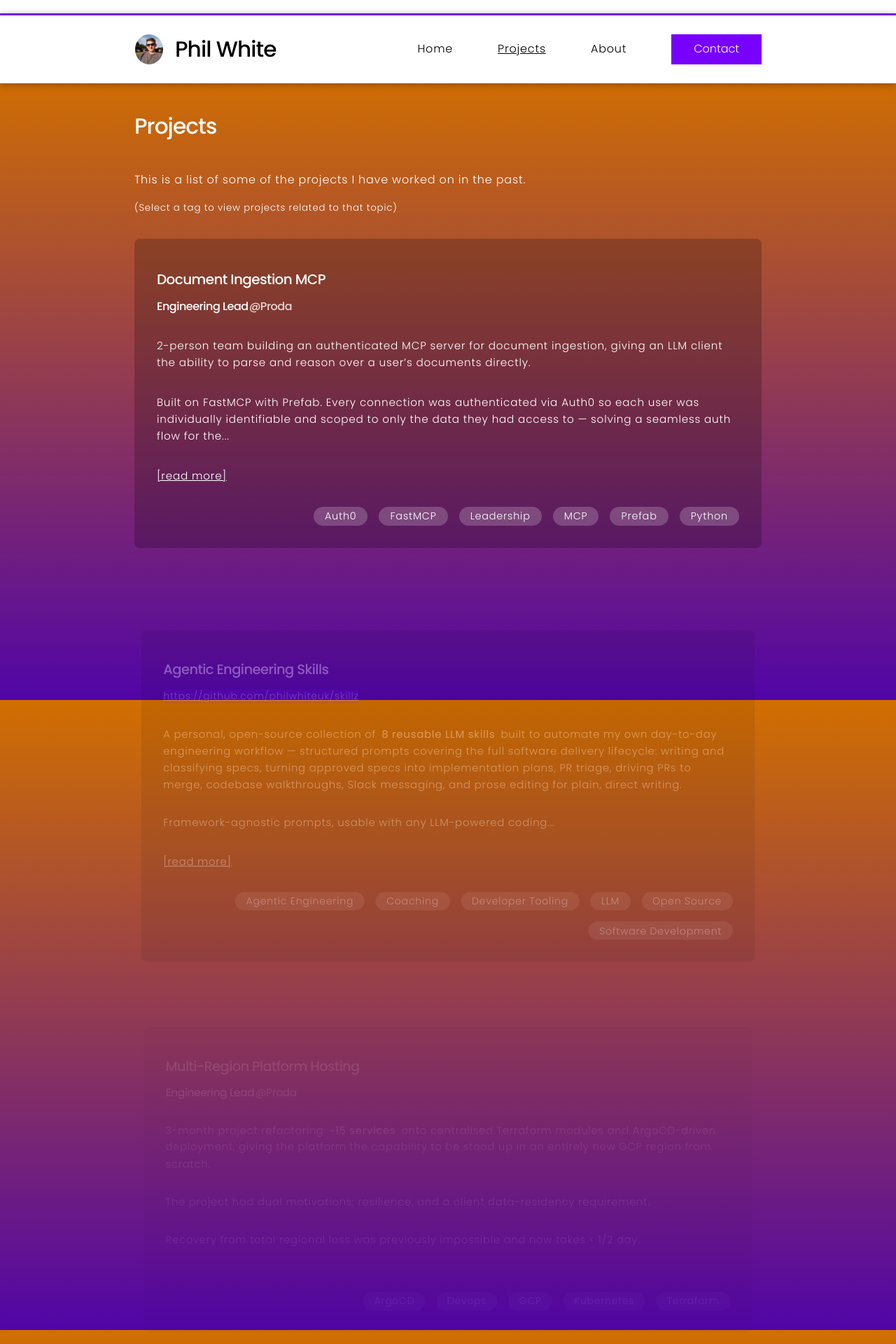
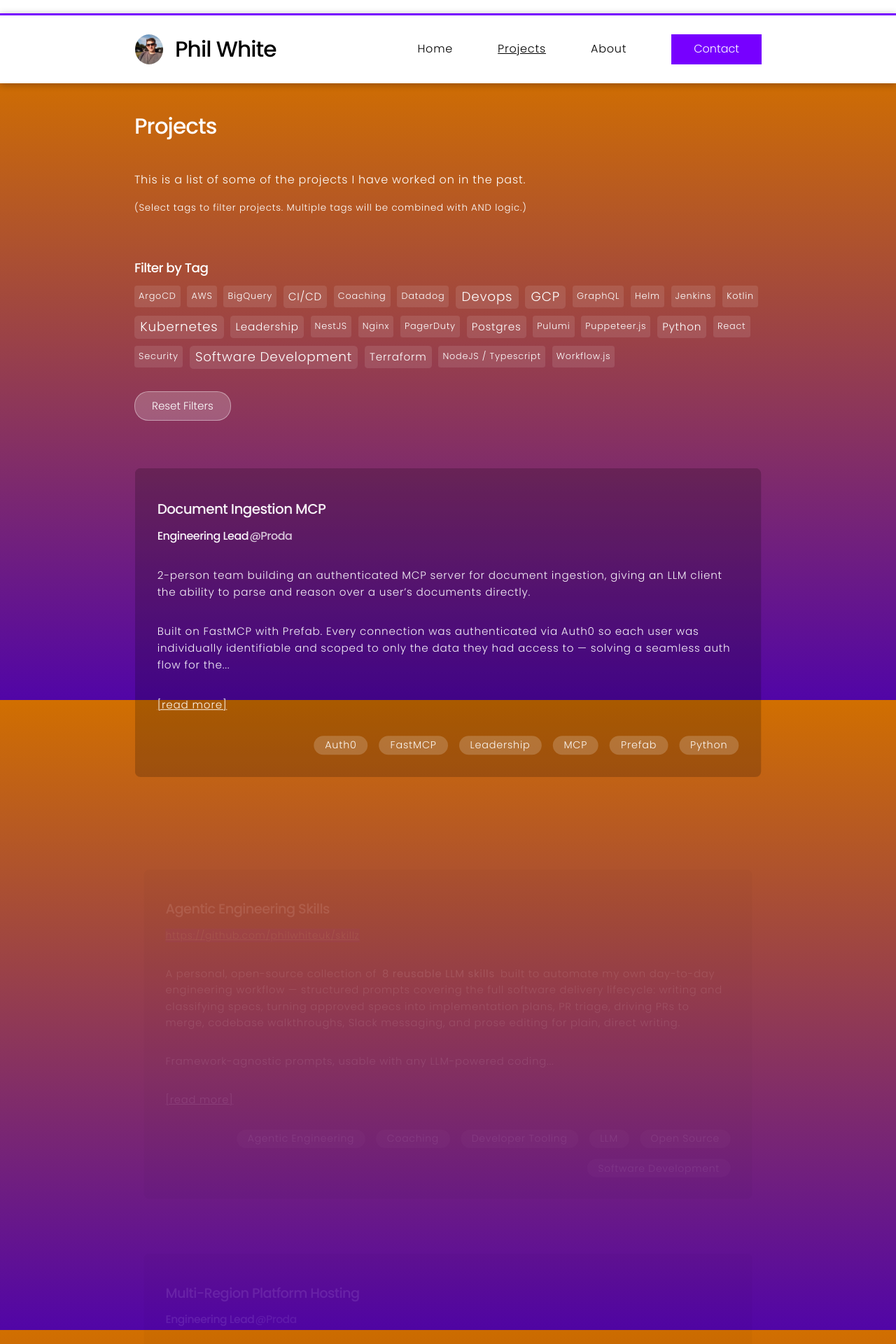
Before and after one commit to philwhiteuk/cv, a Jekyll site: the page built from pages/all-projects.html, in a window 1280 px wide. Shown: the top 1920 px of the page at 70% size. Built offline with Jekyll 4.4.1, drawn with Linux system fonts in a browser that asks for light colours.

Commit message:
Add tag cloud filtering to projects page
- Add interactive tag cloud with size-based visualization
- Support multi-tag filtering with AND logic
- Encode filters in URL query string (tags=tag1,tag2)
- Add reset filters button
- Show active tags with individual remove buttons
- Support browser back/forward navigation
- Add smooth transitions and hover effects
- New SCSS file for filter-specific styles
- JavaScript module for client-side filtering

Closes #tag-cloud-filter

Co-authored-by: philwhiteuk <philwhiteuk@users.noreply.github.com>

```diff
--- a/_sass/default.scss
+++ b/_sass/default.scss
@@ -56,6 +56,7 @@
   "theme/_header.scss",
   "theme/_homepage.scss",
   "theme/_projects.scss",
+  "theme/_projects-filter.scss",
   "theme/_subpage.scss",
   "theme/_tag.scss"
 ;
--- /dev/null
+++ b/_sass/theme/_projects-filter.scss
@@ -0,0 +1,155 @@
+// Project filters styles
+.project-filters {
+    width: 100%;
+    margin-bottom: var(--fluid-gutter-sm);
+
+    .active-tags-container {
+        margin-bottom: var(--fluid-gutter-sm);
+    }
+
+    .active-tags {
+        display: flex;
+        flex-wrap: wrap;
+        gap: calc(var(--fluid-gutter-sm) * 0.5);
+        align-items: center;
+        justify-content: flex-start;
+        list-style: none;
+        padding: 0;
+        margin: 0;
+
+        .active-tag {
+            display: flex;
+            align-items: center;
+            gap: calc(var(--fluid-gutter-sm) * 0.25);
+            background: rgba(255, 255, 255, 0.2);
+            padding: calc(var(--fluid-gutter-sm) * 0.25) calc(var(--fluid-gutter-sm) * 0.5);
+            border-radius: 20px;
+            font-size: clamp(0.75rem, calc(0.7rem + 0.25vw), 0.95rem);
+            color: $primary_fg;
+
+            .remove-tag {
+                display: flex;
+                align-items: center;
+                justify-content: center;
+                background: none;
+                border: none;
+                color: $primary_fg;
+                cursor: pointer;
+                font-size: 0.8em;
+                padding: 0 0 calc(var(--fluid-gutter-sm) * 0.1) calc(var(--fluid-gutter-sm) * 0.25);
+                line-height: 1;
+                border-radius: 50%;
+                transition: all 0.2s ease;
+
+                &:hover {
+                    background: rgba(255, 255, 255, 0.3);
+                    transform: scale(1.1);
+                }
+
+                &:focus {
+                    outline: 2px solid $primary_fg;
+                    outline-offset: 2px;
+                }
+            }
+        }
+    }
+
+    section[aria-label="skills"] {
+        margin-bottom: var(--fluid-gutter-sm);
+
+        h3 {
+            font-size: clamp(1rem, calc(0.95rem + 0.25vw), 1.25rem);
+            margin-bottom: calc(var(--fluid-gutter-sm) * 0.5);
+            color: $primary_fg;
+        }
+    }
+
+    .tag-cloud {
+        display: flex;
+        flex-wrap: wrap;
+        gap: calc(var(--fluid-gutter-sm) * 0.3);
+        justify-content: flex-start;
+        list-style: none;
+        padding: 0;
+        margin: 0;
+
+        &__item {
+            margin: 0;
+            flex: 0 0 auto;
+
+            a {
+                border: transparent solid 0.05em;
+                border-radius: 0.3em;
+                display: inline-block;
+                padding: 0.2em 0.4em;
+                text-decoration: none;
+                color: $primary_fg;
+                transition: all 0.2s ease;
+                cursor: pointer;
+                background: rgba(255, 255, 255, 0.1);
+
+                &:hover {
+                    border-color: $primary_fg !important;
+                    background: rgba($primary_fg, 0.2);
+                    transform: scale(1.05);
+                }
+
+                &.active,
+                &[aria-pressed="true"] {
+                    border-color: $primary_fg !important;
+                    background: rgba($primary_fg, 0.3);
+                    font-weight: 500;
+                    box-shadow: 0 0 8px rgba($primary_fg, 0.5);
+
+                    &:hover {
+                        background: rgba($primary_fg, 0.4);
+                    }
+                }
+
+                &:focus {
+                    outline: 2px solid $primary_fg;
+                    outline-offset: 2px;
+                }
+            }
+
+            &--xl a { font-size: clamp(1.2em, calc(1.1em + 0.5vw), 1.5em); }
+            &--lg a { font-size: clamp(1em, calc(0.95em + 0.25vw), 1.2em); }
+            &--md a { font-size: clamp(0.875em, calc(0.85em + 0.125vw), 1em); }
+            &--sm a { font-size: clamp(0.75em, calc(0.7em + 0.25vw), 0.8em); }
+        }
+    }
+
+    .reset-filters {
+        display: inline-flex !important;
+        align-items: center;
+        justify-content: center;
+        background: rgba(255, 255, 255, 0.2);
+        border: 1px solid rgba(255, 255, 255, 0.4);
+        border-radius: 20px;
+        color: $primary_fg;
+        cursor: pointer;
+        font-size: clamp(0.875rem, calc(0.85rem + 0.125vw), 1rem);
+        padding: calc(var(--fluid-gutter-sm) * 0.25) calc(var(--fluid-gutter-sm) * 0.75);
+        text-decoration: none;
+        transition: all 0.2s ease;
+
+        &:hover {
+            background: rgba(255, 255, 255, 0.3);
+            border-color: $primary_fg;
+        }
+
+        &:focus {
+            outline: 2px solid $primary_fg;
+            outline-offset: 2px;
+        }
+
+        &:active {
+            transform: scale(0.98);
+        }
+    }
+}
+
+// Ensure projects have smooth transitions when filtering
+article.project {
+    transition: all 0.3s ease;
+}
--- /dev/null
+++ b/assets/projects-filter.js
@@ -0,0 +1,229 @@
+/**
+ * Projects Filter Module
+ * Handles multi-tag filtering with URL query string support
+ */
+(function() {
+    'use strict';
+
+    const ProjectsFilter = {
+        /**
+         * Initialize the filter functionality
+         */
+        init: function() {
+            this.filterContainer = document.getElementById('project-filters');
+            if (!this.filterContainer) return;
+
+            this.projectsContainer = document.querySelector('.flex.column');
+            if (!this.projectsContainer) return;
+
+            this.tagLinks = this.filterContainer.querySelectorAll('.tag-cloud a');
+            this.resetButton = this.filterContainer.querySelector('.reset-filters');
+            this.activeTagsDisplay = this.filterContainer.querySelector('.active-tags');
+
+            // Show reset button when there are filters
+            if (this.resetButton) {
+                this.resetButton.style.display = 'inline-flex';
+            }
+
+            // Parse URL params and initialize state
+            this.currentFilters = this.parseUrlParams();
+            this.activeTags = new Set(this.currentFilters);
+
+            // Update UI based on initial filters
+            this.updateActiveTagsDisplay();
+            this.updateTagLinkStates();
+
+            // Bind events
+            this.bindEvents();
+
+            // Apply initial filter
+            this.applyFilter();
+        },
+
+        /**
+         * Parse URL query parameters to get filter tags
+         * @returns {Array} Array of tag names from URL
+         */
+        parseUrlParams: function() {
+            const params = new URLSearchParams(window.location.search);
+            const tagsParam = params.get('tags');
+            if (!tagsParam) return [];
+            return tagsParam.split(',').map(t => decodeURIComponent(t.trim())).filter(t => t);
+        },
+
+        /**
+         * Update URL with current filters
+         */
+        updateUrl: function() {
+            const params = new URLSearchParams(window.location.search);
+            const tags = Array.from(this.activeTags).filter(t => t).join(',');
+
+            if (tags) {
+                params.set('tags', tags);
+            } else {
+                params.delete('tags');
+            }
+
+            const newUrl = window.location.pathname + (params.toString() ? '?' + params.toString() : '');
+            window.history.pushState({}, '', newUrl);
+        },
+
+        /**
+         * Bind event listeners
+         */
+        bindEvents: function() {
+            // Tag link clicks
+            this.tagLinks.forEach(link => {
+                link.addEventListener('click', (e) => {
+                    e.preventDefault();
+                    const tagName = link.textContent.trim();
+                    this.toggleTag(tagName);
+                });
+            });
+
+            // Reset button click
+            if (this.resetButton) {
+                this.resetButton.addEventListener('click', (e) => {
+                    e.preventDefault();
+                    this.resetFilters();
+                });
+            }
+
+            // Handle browser back/forward navigation
+            window.addEventListener('popstate', () => {
+                this.currentFilters = this.parseUrlParams();
+                this.activeTags = new Set(this.currentFilters);
+                this.updateActiveTagsDisplay();
+                this.updateTagLinkStates();
+                this.applyFilter();
+            });
+        },
+
+        /**
+         * Toggle a tag in the active filters
+         * @param {string} tagName - The tag name to toggle
+         */
+        toggleTag: function(tagName) {
+            if (this.activeTags.has(tagName)) {
+                this.activeTags.delete(tagName);
+            } else {
+                this.activeTags.add(tagName);
+            }
+
+            this.updateActiveTagsDisplay();
+            this.updateTagLinkStates();
+            this.updateUrl();
+            this.applyFilter();
+        },
+
+        /**
+         * Reset all filters
+         */
+        resetFilters: function() {
+            this.activeTags.clear();
+            this.updateActiveTagsDisplay();
+            this.updateTagLinkStates();
+            this.updateUrl();
+            this.applyFilter();
+        },
+
+        /**
+         * Update the display of active tags
+         */
+        updateActiveTagsDisplay: function() {
+            if (!this.activeTagsDisplay) return;
+
+            const tags = Array.from(this.activeTags);
+
+            if (tags.length === 0) {
+                this.activeTagsDisplay.innerHTML = '';
+                this.activeTagsDisplay.style.display = 'none';
+            } else {
+                const html = tags.map(tag =>
+                    `<span class="active-tag">
+                        ${tag}
+                        <button class="remove-tag" data-tag="${tag}" aria-label="Remove ${tag} filter">×</button>
+                    </span>`
+                ).join('');
+                this.activeTagsDisplay.innerHTML = html;
+                this.activeTagsDisplay.style.display = 'flex';
+
+                // Bind remove button events
+                this.activeTagsDisplay.querySelectorAll('.remove-tag').forEach(btn => {
+                    btn.addEventListener('click', (e) => {
+                        e.preventDefault();
+                        const tagName = btn.dataset.tag;
+                        this.activeTags.delete(tagName);
+                        this.updateActiveTagsDisplay();
+                        this.updateTagLinkStates();
+                        this.updateUrl();
+                        this.applyFilter();
+                    });
+                });
+            }
+        },
+
+        /**
+         * Update the visual state of tag links
+         */
+        updateTagLinkStates: function() {
+            this.tagLinks.forEach(link => {
+                const tagName = link.textContent.trim();
+                if (this.activeTags.has(tagName)) {
+                    link.classList.add('active');
+                    link.setAttribute('aria-pressed', 'true');
+                } else {
+                    link.classList.remove('active');
+                    link.setAttribute('aria-pressed', 'false');
+                }
+            });
+        },
+
+        /**
+         * Apply the current filters to the projects
+         */
+        applyFilter: function() {
+            if (this.activeTags.size === 0) {
+                // No filters - show all projects
+                this.showAllProjects();
+                return;
+            }
+
+            const activeTags = Array.from(this.activeTags);
+            const projects = this.projectsContainer.querySelectorAll('article.project');
+
+            projects.forEach(project => {
+                const projectTags = this.getProjectTags(project);
+                const matches = activeTags.every(tag => projectTags.includes(tag));
+                project.style.display = matches ? '' : 'none';
+            });
+        },
+
+        /**
+         * Show all projects
+         */
+        showAllProjects: function() {
+            const projects = this.projectsContainer.querySelectorAll('article.project');
+            projects.forEach(project => {
+                project.style.display = '';
+            });
+        },
+
+        /**
+         * Get tags for a project element
+         * @param {HTMLElement} project - The project element
+         * @returns {Array} Array of tag names
+         */
+        getProjectTags: function(project) {
+            const tagElements = project.querySelectorAll('ul.tags li a, ul.tags li span');
+            return Array.from(tagElements).map(el => el.textContent.trim());
+        }
+    };
+
+    // Initialize when DOM is ready
+    if (document.readyState === 'loading') {
+        document.addEventListener('DOMContentLoaded', () => ProjectsFilter.init());
+    } else {
+        ProjectsFilter.init();
+    }
+})();
--- a/pages/all-projects.html
+++ b/pages/all-projects.html
@@ -9,9 +9,47 @@
     <div class="wrapper">
         <h2>Projects</h2>
         <p>This is a list of some of the projects I have worked on in the past.</p>
-        <small>(Select a tag to view projects related to that topic)</small>
+        <small>(Select tags to filter projects. Multiple tags will be combined with AND logic.)</small>
     </div>
     <div class="wrapper">
-    {% include projects.html %}
+        <div id="project-filters" class="project-filters">
+            <div class="active-tags-container">
+                <div class="active-tags"></div>
+            </div>
+            <section aria-label="skills">
+                <h3>Filter by Tag</h3>
+                <ul class="tag-cloud">
+                  {% assign all_projects = site.projects %}
+                  {% assign total = all_projects.size %}
+
+                  {% for tag in site.tags %}
+                    {% assign tag_name = tag.title %}
+                    {% assign tag_projects = all_projects | where_exp: "project", "project.tags contains tag_name" %}
+                    {% assign count = tag_projects.size %}
+                    {% assign ratio = count | times: 100 | divided_by: total %}
+
+                    {% if ratio >= 60 %}
+                      {% assign tier = "xl" %}
+                    {% elsif ratio >= 40 %}
+                      {% assign tier = "lg" %}
+                    {% elsif ratio >= 20 %}
+                      {% assign tier = "md" %}
+                    {% else %}
+                      {% assign tier = "sm" %}
+                    {% endif %}
+
+                    <li class="tag-cloud__item tag-cloud__item--{{ tier }}">
+                      <a href="#">{{ tag_name }}</a>
+                    </li>
+                  {% endfor %}
+                </ul>
+            </section>
+            <button class="reset-filters">Reset Filters</button>
+        </div>
+    </div>
+    <div class="wrapper">
+        {% include projects.html %}
     </div>
 </section>
+
+<script src="{{ '/assets/projects-filter.js' | relative_url }}"></script>
```
